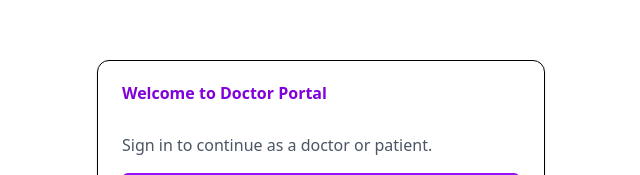
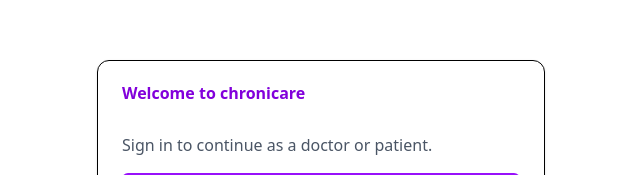
Before and after one commit to HARDECOMM/Chronicare, a React (Vite) app in the folder Frontend/: page / in a window 1280 px wide. Shown: the part 235-410 px from the top of the page, without its empty margins (319-959 px from the left). Built offline with nearby package versions, Linux system fonts and the light colour scheme; no server answers.

Commit message:
change landing page title

```diff
--- a/Frontend/src/components/roleBase/Landing.jsx
+++ b/Frontend/src/components/roleBase/Landing.jsx
@@ -25,7 +25,7 @@ export function Landing({ isLoaded, user, role }) {
       <Card className="max-w-md w-full">
         <CardHeader>
           <CardTitle className="text-purple-700">
-            {user ? "Redirecting..." : "Welcome to Doctor Portal"}
+            {user ? "Redirecting..." : "Welcome to chronicare"}
           </CardTitle>
         </CardHeader>
         <CardContent>
```
